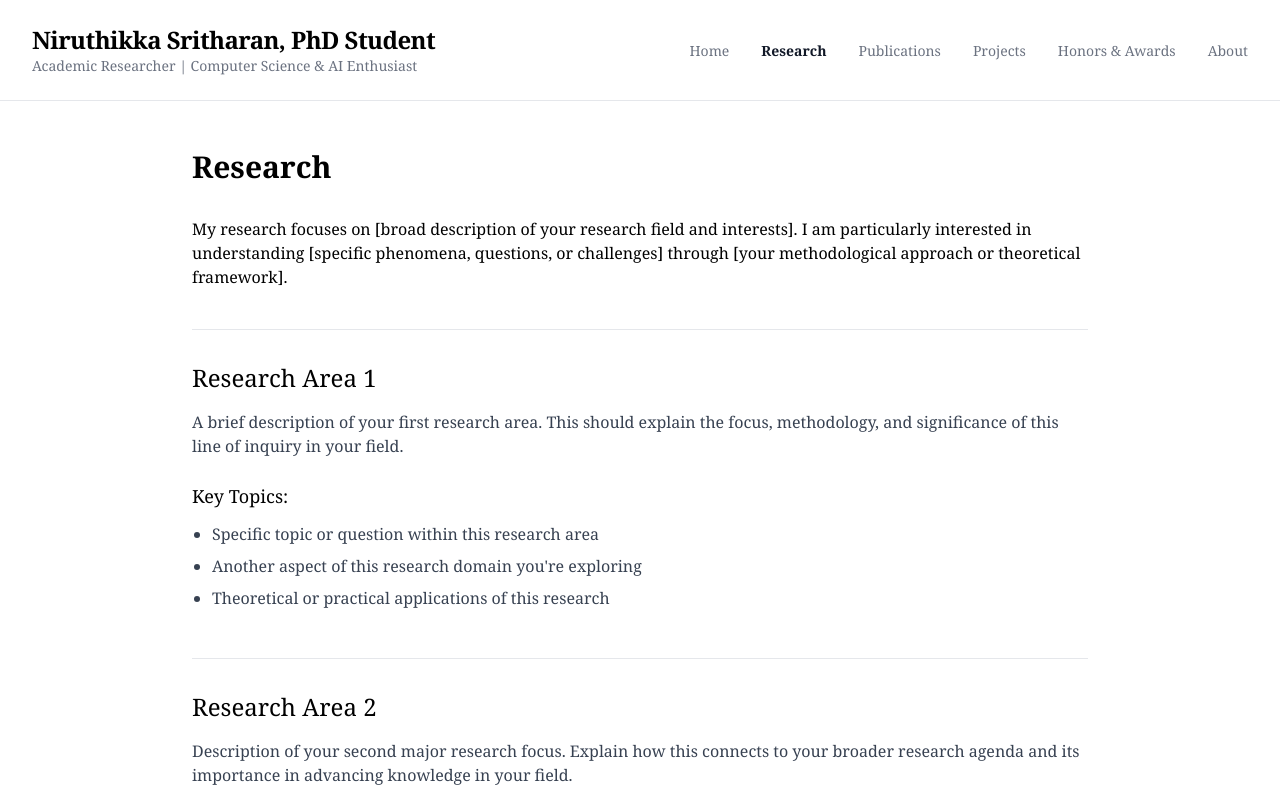
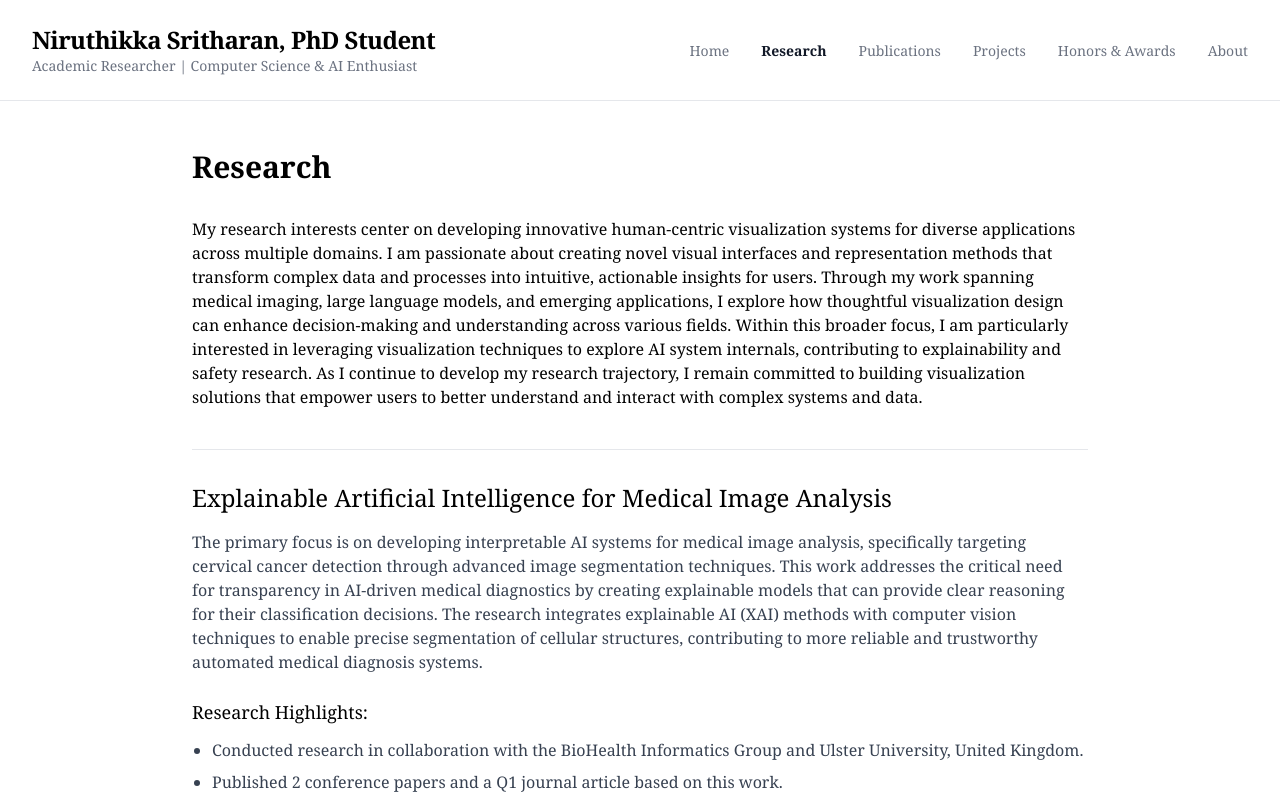
Before and after one commit to niruthikka24/niruthikka24.github.io, a React app: page / in a window 1280 px wide. Both pictures are taken after a click on the button "Research". Shown: the top 800 px of the page. Built offline with nearby package versions, Linux system fonts and the light colour scheme; the HTML template or start-up script is replaced by a standard one.

Commit message:
added content for the research section

```diff
--- a/src/components/Research.tsx
+++ b/src/components/Research.tsx
@@ -1,33 +1,26 @@
 import React from 'react';
 export function Research() {
   const researchAreas = [{
-    title: 'Research Area 1',
-    description: 'A brief description of your first research area. This should explain the focus, methodology, and significance of this line of inquiry in your field.',
-    topics: ['Specific topic or question within this research area', "Another aspect of this research domain you're exploring", 'Theoretical or practical applications of this research']
+    title: 'Explainable Artificial Intelligence for Medical Image Analysis',
+    description: 'The primary focus is on developing interpretable AI systems for medical image analysis, specifically targeting cervical cancer detection through advanced image segmentation techniques. This work addresses the critical need for transparency in AI-driven medical diagnostics by creating explainable models that can provide clear reasoning for their classification decisions. The research integrates explainable AI (XAI) methods with computer vision techniques to enable precise segmentation of cellular structures, contributing to more reliable and trustworthy automated medical diagnosis systems.',
+    topics: ['Conducted research in collaboration with the BioHealth Informatics Group and Ulster University, United Kingdom.', "Published 2 conference papers and a Q1 journal article based on this work.", 'Designed and implemented two new algorithms, integrating GradCAM, LRP, GraphCut, and multiple clustering techniques, for a novel segmentation framework.', 'Built and deployed a comprehensive web-based software system for clinical usability.']
   }, {
-    title: 'Research Area 2',
-    description: 'Description of your second major research focus. Explain how this connects to your broader research agenda and its importance in advancing knowledge in your field.',
-    topics: ['Key concept or methodology in this research area', 'Collaborative aspects or interdisciplinary connections', "Outcomes or applications you're working toward"]
-  }, {
-    title: 'Research Area 3',
-    description: 'Overview of your third research direction. This might be an emerging interest or a complementary area to your primary research focus.',
-    topics: ['Central question or problem being addressed', 'Unique approach or perspective you bring to this area', 'Potential impact of this research direction']
+    title: 'Error Detection and Visualization in Large Language Model Reasoning',
+    description: 'My current collaborative research involves developing systematic approaches to identify and visualize errors in the complex reasoning chains generated by Large Language Models (LLMs). Working as part of a research team, this project addresses a critical challenge in AI reliability by creating methods to detect flaws in long Chain-of-Thought (CoT) reasoning processes and presenting these findings through intuitive visual interfaces. The collaborative effort aims to enhance the interpretability and trustworthiness of LLM outputs by providing users with clear, actionable insights into where and why reasoning errors occur, ultimately facilitating more effective debugging and model improvement.',
+    topics: ["Currently collaborating with Shiwei (master's student researcher) under Prof. Wang Yong at Nanyang Technological University (NTU)", "Contributing to the emerging field of LLM debugging and interpretability (ongoing work)"]
   }];
   return <div className="max-w-4xl mx-auto">
       <h1 className="text-3xl font-semibold mb-8">Research</h1>
       <div className="prose prose-lg mb-10">
         <p>
-          My research focuses on [broad description of your research field and
-          interests]. I am particularly interested in understanding [specific
-          phenomena, questions, or challenges] through [your methodological
-          approach or theoretical framework].
+          My research interests center on developing innovative human-centric visualization systems for diverse applications across multiple domains. I am passionate about creating novel visual interfaces and representation methods that transform complex data and processes into intuitive, actionable insights for users. Through my work spanning medical imaging, large language models, and emerging applications, I explore how thoughtful visualization design can enhance decision-making and understanding across various fields. Within this broader focus, I am particularly interested in leveraging visualization techniques to explore AI system internals, contributing to explainability and safety research. As I continue to develop my research trajectory, I remain committed to building visualization solutions that empower users to better understand and interact with complex systems and data.
         </p>
       </div>
       <div className="space-y-12">
         {researchAreas.map((area, index) => <div key={index} className="border-t border-gray-200 pt-8">
             <h2 className="text-2xl font-medium mb-4">{area.title}</h2>
             <p className="text-gray-700 mb-6">{area.description}</p>
-            <h3 className="text-lg font-medium mb-3">Key Topics:</h3>
+            <h3 className="text-lg font-medium mb-3">Research Highlights:</h3>
             <ul className="list-disc pl-5 space-y-2">
               {area.topics.map((topic, topicIndex) => <li key={topicIndex} className="text-gray-700">
                   {topic}
@@ -35,7 +28,7 @@ export function Research() {
             </ul>
           </div>)}
       </div>
-      <div className="mt-12 border-t border-gray-200 pt-8">
+      {/* <div className="mt-12 border-t border-gray-200 pt-8">
         <h2 className="text-2xl font-medium mb-4">Research Philosophy</h2>
         <p className="text-gray-700">
           My approach to research is guided by [your research philosophy or
@@ -43,6 +36,6 @@ export function Research() {
           that shape your work]. Through my research, I aim to [broader goals or
           impacts you hope to achieve].
         </p>
-      </div>
+      </div> */}
     </div>;
 }
```
